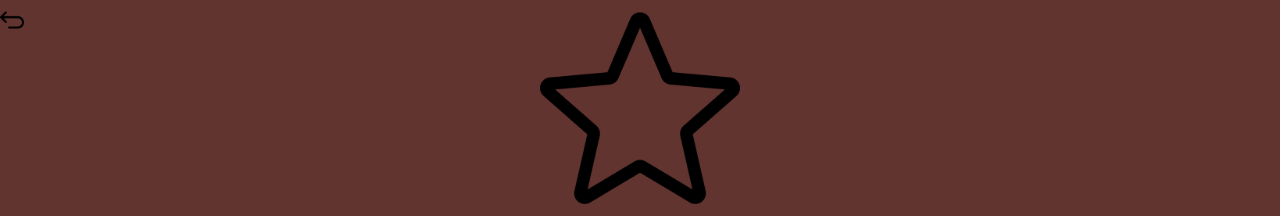
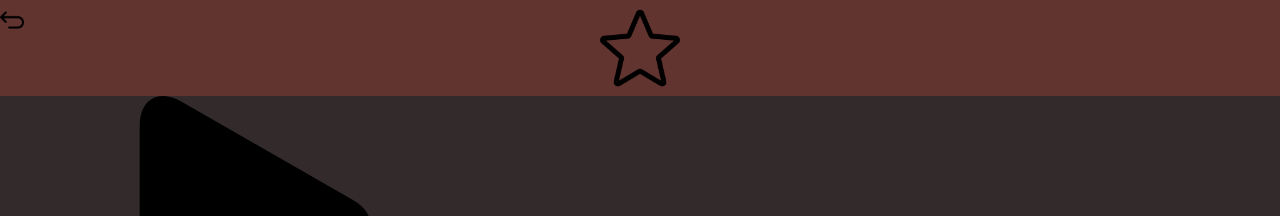
Before and after one commit to luigics-insper/Equipe3_TurmaA, a plain HTML site: page html/nivel1.html in a window 1280 px wide. Shown: the top 216 px of the page. Drawn offline with Linux system fonts and the light colour scheme.

Commit message:
fix header niveis estrelas

```diff
--- a/css/style.css
+++ b/css/style.css
@@ -341,10 +341,6 @@ li {
     width: 20%;
 }
 
-.img_nivel_estrela {
-    width: 100%;
-}
-
 .img_voltar_niveis {
     position: absolute;
     height: 4%;
@@ -486,3 +482,12 @@ h1{
     height: 3vh;
     align-self: flex-start;
 }
+
+.nivel-estrela{
+    transform: scale(0.4);
+    transform-origin: top ;
+}
+
+.header_nivel{
+    height: 10vh;
+}
--- a/html/nivel1.html
+++ b/html/nivel1.html
@@ -18,9 +18,9 @@
     <title>Iniciante</title>
 </head>
 <body>
-    <header>
+    <header class="header_nivel">
         <a href="../html/peito_dif.html"><img class="img_voltar" src="../img/return.png" alt="Botão de Voltar"></a>
-        <img src="../img/estrela.png" alt="Icone de Iniciantes">
+        <img src="../img/estrela.png" class="nivel-estrela" alt="Icone de Iniciantes">
     </header>
     <nav class="nav_estrelas">
         <img class="img_exercicio" src="../img/supino.png" alt="Video do Supino">
```
Also changed, not shown: html/nivel2.html (+2 -2 lines), html/nivel3.html (+2 -2 lines).
